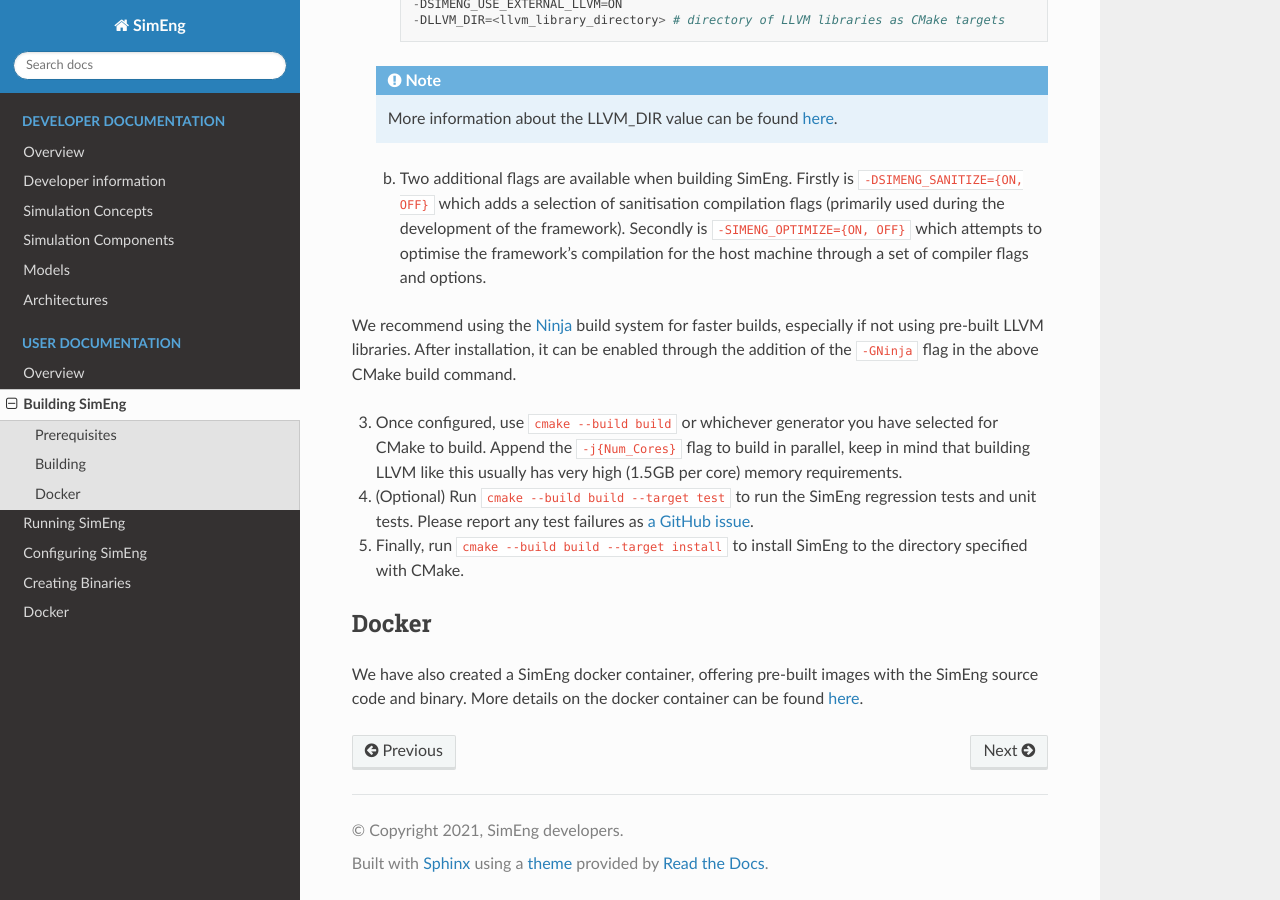
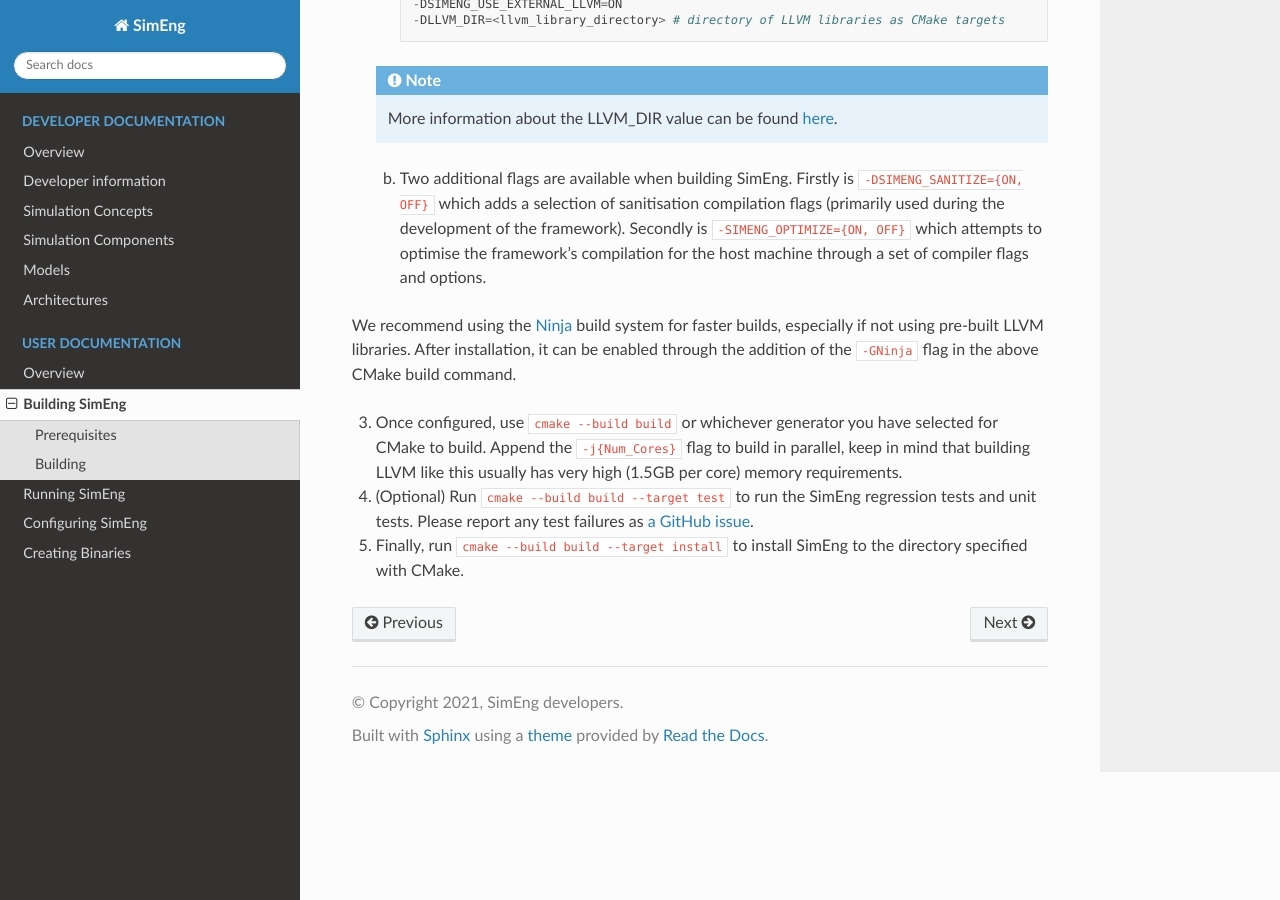
Before and after one commit to UoB-HPC/SimEng, a Sphinx documentation site: the page built from docs/sphinx/user/building_simeng.rst, in a window 1280 px wide and 900 px high, scrolled down 766 px. Built offline with Sphinx 7.4.7 and the Read the Docs theme 2.0.0, drawn with Linux system fonts in a browser that asks for light colours; pages that are not in the unit, such as notebooks, are missing from menus.

Commit message:
Removed docker documentation content until it is fully supported and maintained SE-168

```diff
--- a/docs/sphinx/index.rst
+++ b/docs/sphinx/index.rst
@@ -24,7 +24,6 @@
    user/running_simeng
    user/configuring_simeng
    user/creating_binaries
-   user/docker
 
 SimEng is a framework for building modern, cycle-accurate processor simulators. Its goals are to be:
 
--- a/docs/sphinx/user/building_simeng.rst
+++ b/docs/sphinx/user/building_simeng.rst
@@ -48,7 +48,7 @@
 
 5. Finally, run ``cmake --build build --target install`` to install SimEng to the directory specified with CMake.
 
-Docker
-------
+.. Docker
+.. ------
 
-We have also created a SimEng docker container, offering pre-built images with the SimEng source code and binary. More details on the docker container can be found :doc:`here<docker>`.
+.. We have also created a SimEng docker container, offering pre-built images with the SimEng source code and binary. More details on the docker container can be found :doc:`here<docker>`.
--- a/docs/sphinx/user/index.rst
+++ b/docs/sphinx/user/index.rst
@@ -11,4 +11,4 @@
 
 * :doc:`Creating Binaries <creating_binaries>`
 
-* :doc:`SimEng docker container <docker>`
+.. * :doc:`SimEng docker container <docker>`
```
